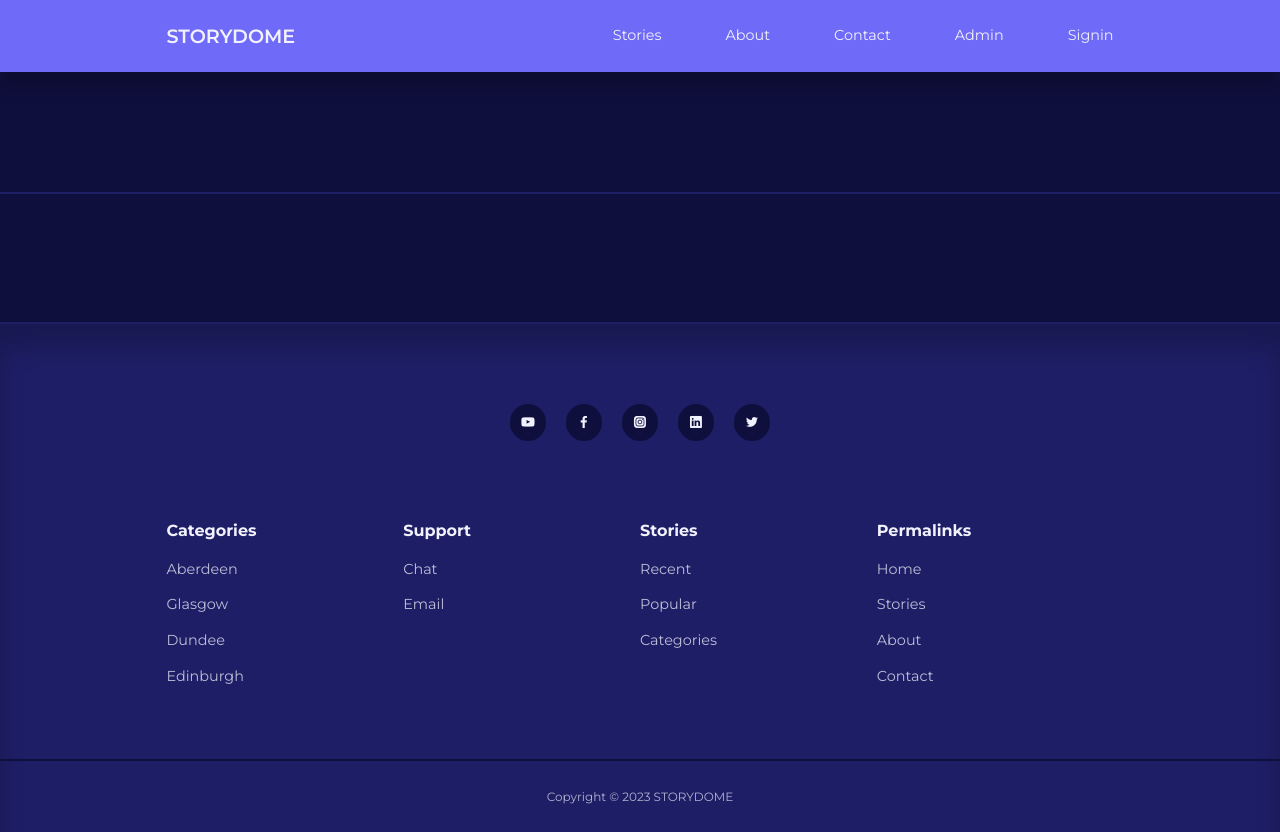
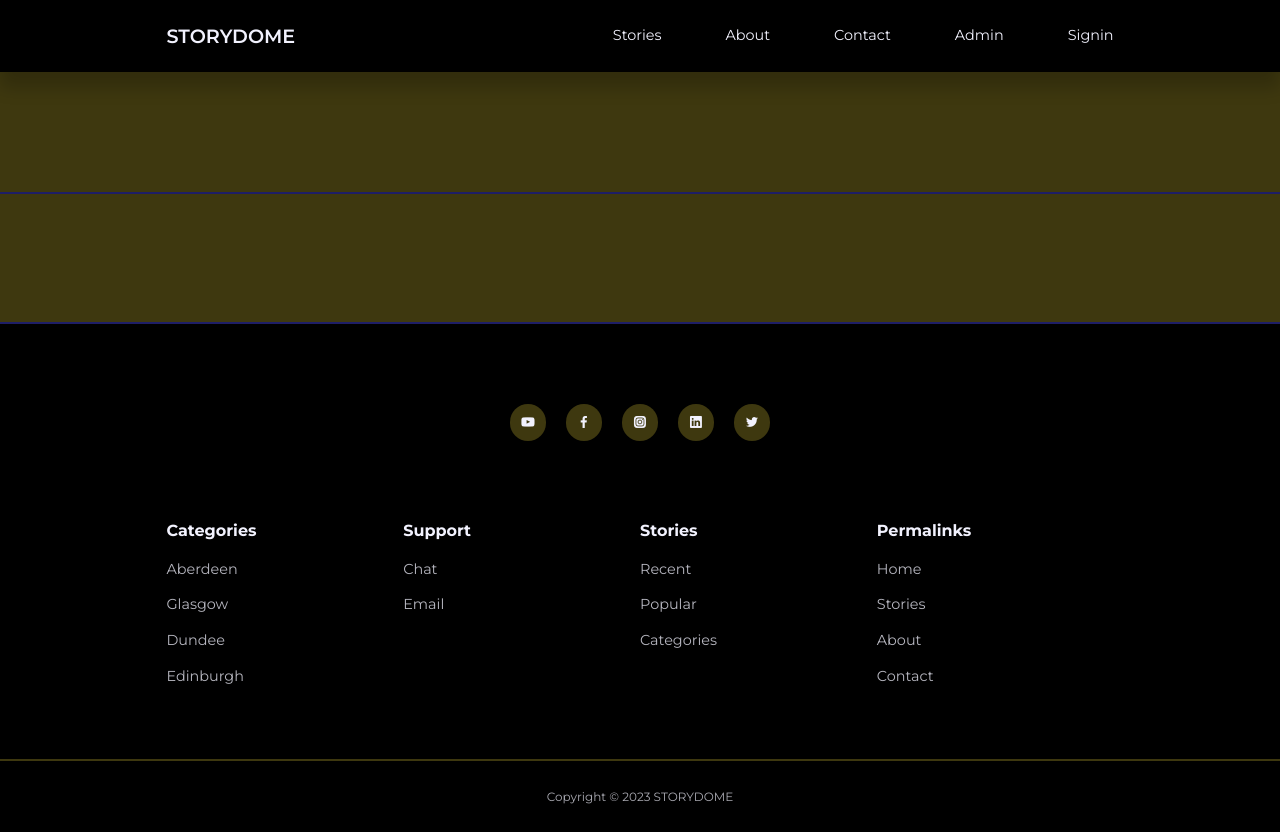
Before and after one commit to SolomonAkinola/storydome, a PHP site: page /storydome/ in a window 1280 px wide. Run offline with PHP 8.4, Linux system fonts and the light colour scheme; data that the repository does not hold is empty.

Commit message:
style updates

```diff
--- a/css/style.css
+++ b/css/style.css
@@ -1,5 +1,5 @@
 :root {
-    --color-primary: #6f6af8;
+    --color-primary: #000;
     --color-primary-light: hsl(242, 91%, 69%, 18%);
     --color-primary-variant: #5854c7;
     --color-red: #da0f3f;
@@ -11,7 +11,7 @@
     --color-gray-300: rgba(242, 242, 254, 0.3);
     --color-gray-200: rgba(242, 242, 254, 0.7);
     --color-white: #f2f2fe;
-    --color-bg: #0f0f3e;
+    --color-bg: #3e380f;
 
     --transition: all 300ms ease;
 
@@ -60,7 +60,7 @@ section {
 }
 
 /* add to posts on index if there's no featured post. eg. search results page*/
-/* ADDED AFTER TUTORIAL */
+
 .section__extra-margin {
     margin-top: 7rem;
 }
@@ -196,8 +196,6 @@ nav button {
 /* ============================================================================== GENERAL POST ================================================================================== */
 .post__thumbnail {
     border-radius: var(--card-border-radius-5) 0;
-    border: 1rem solid var(--color-gray-900);
-    overflow: hidden;
     margin-bottom: 1.6rem;
 }
 
@@ -258,7 +256,7 @@ nav button {
 
 /* ============================================================================== FOOTER ================================================================================== */
 footer {
-    background: var(--color-gray-900);
+    background:#000;
     padding: 5rem 0 0;
     box-shadow: inset 0 1.5rem 1.5rem rgba(0, 0, 0, 0.2);
 }
```
